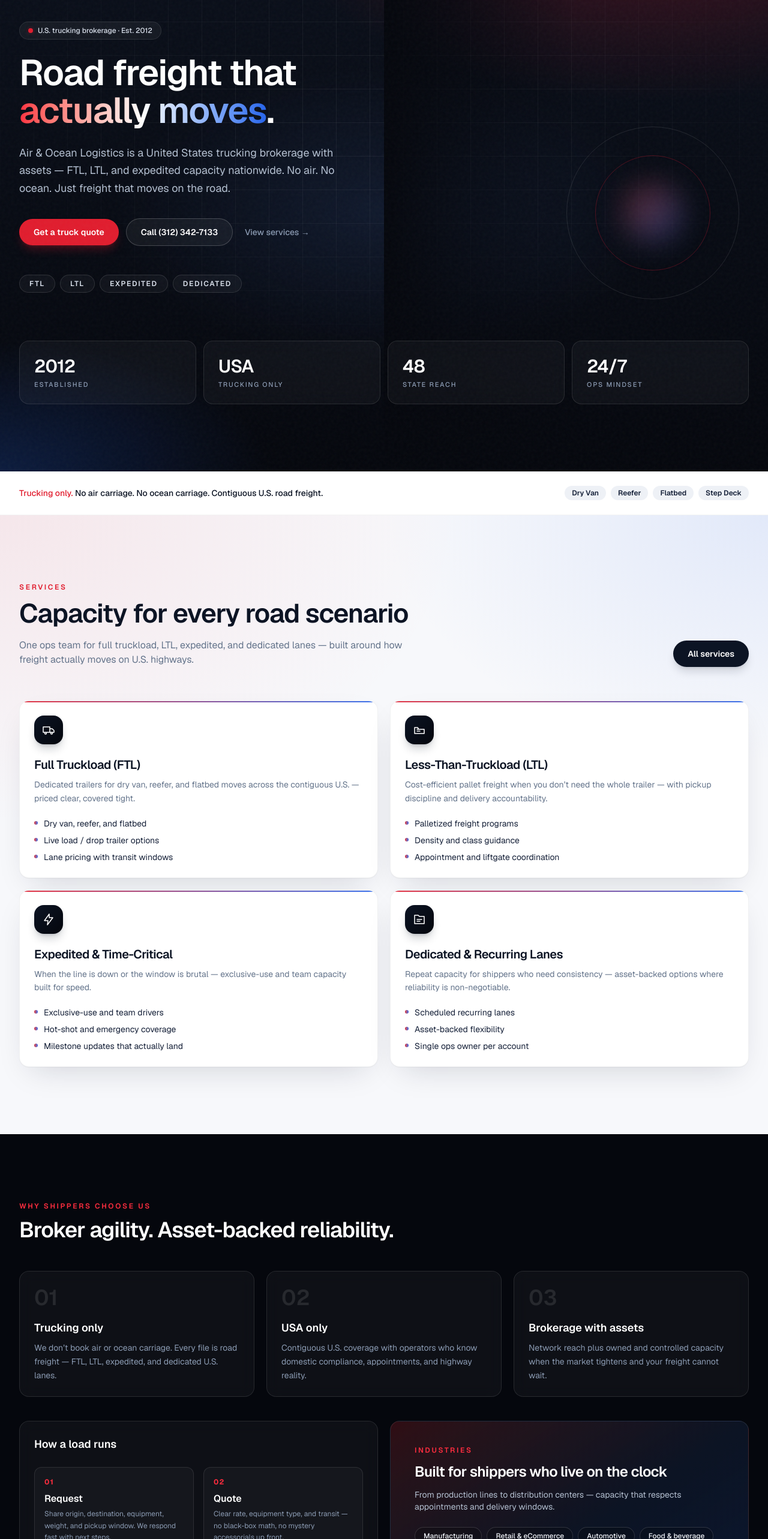
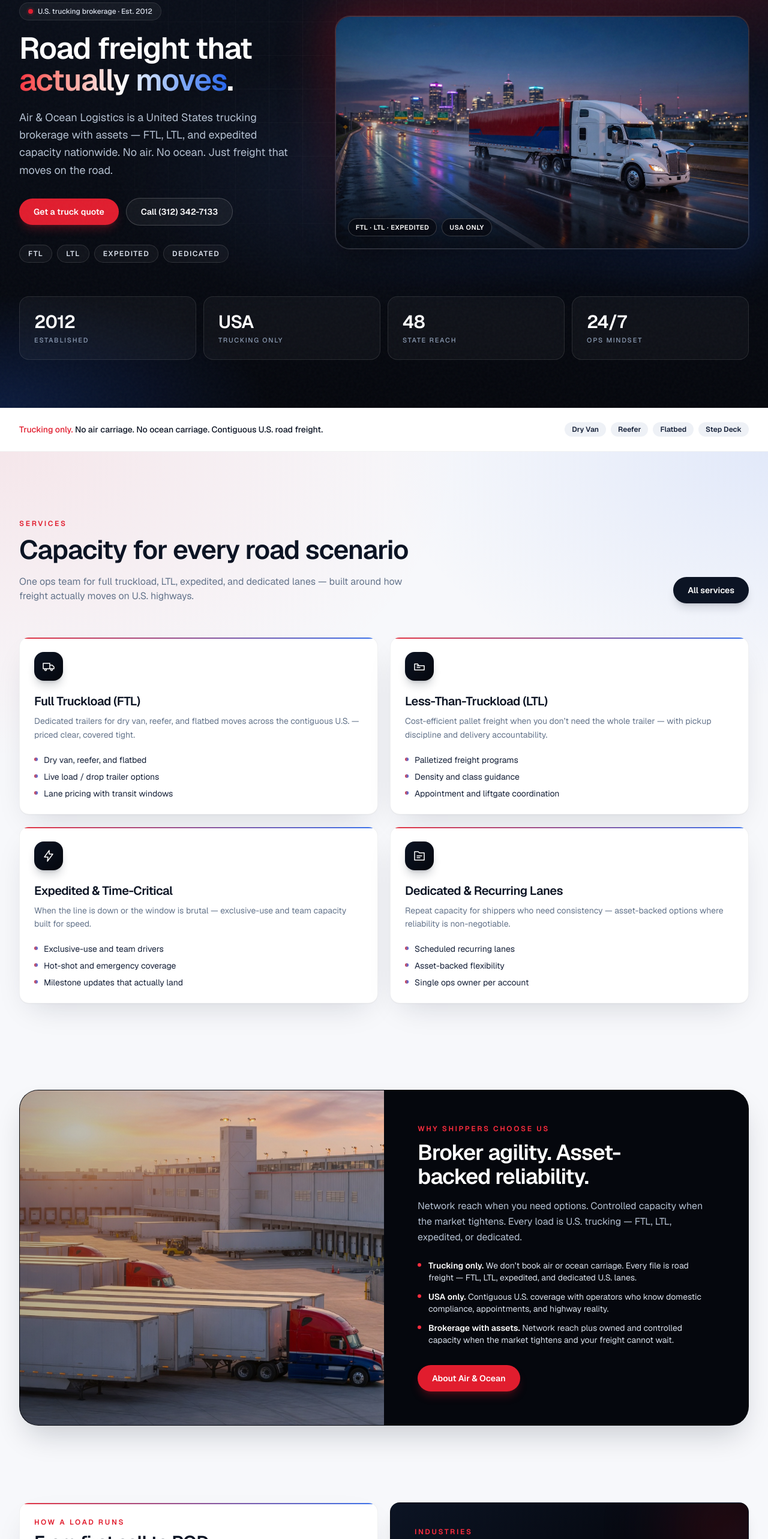
Before and after one commit to turkyildiz/AOL, a Next.js app: page / in a window 1280 px wide. Shown: the part 157-2723 px from the top of the page at 60% size. Built offline with nearby package versions, Linux system fonts and the light colour scheme.

Commit message:
Add hero and yard photography to fill the homepage.
Split hero with highway truck image, photo story band for differentiators,
and tighter layout so the main page no longer feels empty.

```diff
--- a/src/app/page.tsx
+++ b/src/app/page.tsx
@@ -1,3 +1,4 @@
+import Image from "next/image";
 import Link from "next/link";
 import { CtaBand } from "@/components/marketing/CtaBand";
 import { site } from "@/content/site";
@@ -52,19 +53,15 @@
 export default function HomePage() {
   return (
     <>
-      {/* Hero */}
-      <section className="hero-grid noise relative min-h-[88vh] overflow-hidden text-white">
-        <div className="grid-fade pointer-events-none absolute inset-0" />
-        <div className="pointer-events-none absolute inset-y-0 right-0 hidden w-1/2 lg:block">
-          <div className="absolute inset-0 bg-gradient-to-l from-transparent via-transparent to-ink" />
-          <div className="absolute right-12 top-1/2 h-72 w-72 -translate-y-1/2 rounded-full border border-white/10" />
-          <div className="absolute right-24 top-1/2 h-48 w-48 -translate-y-1/2 rounded-full border border-brand-red/30" />
-          <div className="absolute right-36 top-1/2 h-24 w-24 -translate-y-1/2 rounded-full bg-gradient-to-br from-brand-red/40 to-brand-blue/40 blur-xl" />
-        </div>
+      {/* Hero — split layout with photo */}
+      <section className="hero-grid noise relative overflow-hidden text-white">
+        <div className="grid-fade pointer-events-none absolute inset-0 opacity-50" />
 
-        <div className="container-wide section-pad relative flex min-h-[88vh] flex-col justify-center py-20 lg:py-28">
-          <div className="max-w-3xl">
-            <div className="mb-6 inline-flex items-center gap-2 rounded-full border border-white/10 bg-white/5 px-3.5 py-1.5 text-xs font-medium text-steel-200 backdrop-blur">
+        <div className="container-wide section-pad relative py-12 sm:py-16 lg:py-20">
+          <div className="grid items-center gap-10 lg:grid-cols-12 lg:gap-12">
+            {/* Copy */}
+            <div className="lg:col-span-5">
+              <div className="mb-5 inline-flex items-center gap-2 rounded-full border border-white/10 bg-white/5 px-3.5 py-1.5 text-xs font-medium text-steel-200 backdrop-blur">
                 <span className="relative flex h-2 w-2">
                   <span className="absolute inline-flex h-full w-full animate-ping rounded-full bg-brand-red opacity-60" />
                   <span className="relative inline-flex h-2 w-2 rounded-full bg-brand-red" />
@@ -72,7 +69,7 @@
                 U.S. trucking brokerage · Est. {site.since}
               </div>
 
-            <h1 className="display text-4xl sm:text-5xl lg:text-[3.75rem] lg:leading-[1.05]">
+              <h1 className="display text-4xl sm:text-5xl lg:text-[3.15rem] lg:leading-[1.06]">
                 Road freight that{" "}
                 <span className="bg-gradient-to-r from-brand-red-bright via-white to-brand-blue bg-clip-text text-transparent">
                   actually moves
@@ -80,30 +77,24 @@
                 .
               </h1>
 
-            <p className="mt-6 max-w-xl text-base leading-relaxed text-steel-300 sm:text-lg">
+              <p className="mt-5 max-w-md text-base leading-relaxed text-steel-300 sm:text-lg">
                 {site.description}
               </p>
 
-            <div className="mt-9 flex flex-col gap-3 sm:flex-row sm:items-center">
+              <div className="mt-8 flex flex-col gap-3 sm:flex-row sm:flex-wrap sm:items-center">
                 <Link href="/quote" className="btn-primary">
                   Get a truck quote
                 </Link>
                 <a href={site.contact.phoneHref} className="btn-secondary">
                   Call {site.contact.phone}
                 </a>
-              <Link
-                href="/services"
-                className="text-center text-sm font-medium text-steel-400 transition hover:text-white sm:ml-2 sm:text-left"
-              >
-                View services →
-              </Link>
               </div>
 
-            <div className="mt-12 flex flex-wrap gap-2">
+              <div className="mt-8 flex flex-wrap gap-2">
                 {site.modes.map((mode) => (
                   <span
                     key={mode}
-                  className="rounded-full border border-white/12 bg-white/[0.04] px-4 py-1.5 text-xs font-semibold uppercase tracking-[0.14em] text-steel-200"
+                    className="rounded-full border border-white/12 bg-white/[0.04] px-3.5 py-1.5 text-xs font-semibold uppercase tracking-[0.12em] text-steel-200"
                   >
                     {mode}
                   </span>
@@ -111,8 +102,40 @@
               </div>
             </div>
 
-          {/* Floating trust strip */}
-          <div className="mt-16 grid grid-cols-2 gap-3 sm:grid-cols-4 lg:mt-20">
+            {/* Hero image */}
+            <div className="lg:col-span-7">
+              <div className="relative">
+                <div className="absolute -inset-3 rounded-[1.75rem] bg-gradient-to-br from-brand-red/40 via-transparent to-brand-blue/40 blur-2xl" />
+                <div className="relative overflow-hidden rounded-[1.5rem] border border-white/15 shadow-2xl shadow-black/50 ring-1 ring-white/10">
+                  <div className="relative aspect-[16/10] w-full sm:aspect-[16/9]">
+                    <Image
+                      src="/images/hero-truck.jpg"
+                      alt="Semi-truck on a U.S. highway at dusk — Air & Ocean Logistics trucking"
+                      fill
+                      priority
+                      sizes="(max-width: 1024px) 100vw, 58vw"
+                      className="object-cover object-center"
+                    />
+                    <div className="pointer-events-none absolute inset-0 bg-gradient-to-tr from-ink/50 via-transparent to-transparent" />
+                    <div className="pointer-events-none absolute inset-x-0 bottom-0 h-1/3 bg-gradient-to-t from-ink/70 to-transparent" />
+                  </div>
+
+                  {/* Floating chips on image */}
+                  <div className="absolute bottom-4 left-4 right-4 flex flex-wrap gap-2 sm:bottom-5 sm:left-5 sm:right-auto">
+                    <span className="rounded-full border border-white/20 bg-ink/70 px-3 py-1.5 text-[11px] font-semibold uppercase tracking-wider text-white backdrop-blur-md">
+                      FTL · LTL · Expedited
+                    </span>
+                    <span className="rounded-full border border-white/20 bg-ink/70 px-3 py-1.5 text-[11px] font-semibold uppercase tracking-wider text-white backdrop-blur-md">
+                      USA only
+                    </span>
+                  </div>
+                </div>
+              </div>
+            </div>
+          </div>
+
+          {/* Stats under hero */}
+          <div className="mt-10 grid grid-cols-2 gap-3 sm:grid-cols-4 lg:mt-14">
             {site.stats.map((stat) => (
               <div key={stat.label} className="card-dark px-4 py-4 sm:px-5">
                 <div className="text-2xl font-semibold tracking-tight text-white sm:text-3xl">
@@ -168,7 +191,10 @@
 
           <div className="mt-14 grid gap-5 md:grid-cols-2">
             {site.services.map((service, i) => (
-              <article key={service.slug} className="card-glow group transition duration-300 hover:-translate-y-0.5">
+              <article
+                key={service.slug}
+                className="card-glow group transition duration-300 hover:-translate-y-0.5"
+              >
                 <div className="mb-5 flex h-12 w-12 items-center justify-center rounded-2xl bg-gradient-to-br from-navy-900 to-ink text-white shadow-lg shadow-navy-900/20">
                   {icons[serviceIconKeys[i]]}
                 </div>
@@ -190,63 +216,40 @@
         </div>
       </section>
 
-      {/* Why AOL */}
-      <section className="bg-ink section-pad py-20 text-white sm:py-28">
-        <div className="container-wide">
-          <div className="max-w-2xl">
+      {/* Photo + story band — fills visual weight */}
+      <section className="section-pad pb-4 pt-4 sm:pb-8 sm:pt-8">
+        <div className="container-wide overflow-hidden rounded-[2rem] border border-navy-900/8 bg-ink shadow-2xl shadow-navy-900/20">
+          <div className="grid lg:grid-cols-2">
+            <div className="relative min-h-[280px] sm:min-h-[360px] lg:min-h-full">
+              <Image
+                src="/images/yard-fleet.jpg"
+                alt="Trucking yard with trailers ready for dispatch"
+                fill
+                sizes="(max-width: 1024px) 100vw, 50vw"
+                className="object-cover object-center"
+              />
+              <div className="absolute inset-0 bg-gradient-to-r from-ink/20 to-transparent lg:bg-gradient-to-l lg:from-transparent lg:to-ink/30" />
+            </div>
+            <div className="flex flex-col justify-center p-8 text-white sm:p-12 lg:p-14">
               <p className="eyebrow-light">Why shippers choose us</p>
               <h2 className="display mt-3 text-3xl sm:text-4xl">
                 Broker agility. Asset-backed reliability.
               </h2>
-          </div>
-
-          <div className="mt-12 grid gap-5 lg:grid-cols-3">
-            {site.differentiators.map((item, i) => (
-              <div key={item.title} className="card-dark relative overflow-hidden">
-                <div className="mb-4 text-4xl font-semibold text-white/10">
-                  {String(i + 1).padStart(2, "0")}
-                </div>
-                <h3 className="text-lg font-semibold text-white">{item.title}</h3>
-                <p className="mt-2 text-sm leading-relaxed text-steel-400">{item.body}</p>
-              </div>
+              <p className="mt-4 text-sm leading-relaxed text-steel-300 sm:text-base">
+                Network reach when you need options. Controlled capacity when the market tightens.
+                Every load is U.S. trucking — FTL, LTL, expedited, or dedicated.
+              </p>
+              <ul className="mt-6 space-y-3">
+                {site.differentiators.map((item) => (
+                  <li key={item.title} className="flex gap-3 text-sm text-steel-200">
+                    <span className="mt-1.5 h-1.5 w-1.5 shrink-0 rounded-full bg-brand-red-bright" />
+                    <span>
+                      <strong className="font-semibold text-white">{item.title}.</strong> {item.body}
+                    </span>
+                  </li>
                 ))}
-          </div>
-
-          <div className="mt-10 grid gap-5 lg:grid-cols-2">
-            <div className="card-dark">
-              <h3 className="text-lg font-semibold">How a load runs</h3>
-              <div className="mt-6 grid gap-4 sm:grid-cols-2">
-                {site.process.map((step) => (
-                  <div key={step.step} className="rounded-xl border border-white/10 bg-white/[0.03] p-4">
-                    <div className="text-xs font-bold tracking-widest text-brand-red-bright">
-                      {step.step}
-                    </div>
-                    <div className="mt-2 font-semibold text-white">{step.title}</div>
-                    <p className="mt-1 text-xs leading-relaxed text-steel-400">{step.body}</p>
-                  </div>
-                ))}
-              </div>
-            </div>
-            <div className="relative overflow-hidden rounded-2xl border border-white/10 bg-gradient-to-br from-brand-red/20 via-navy-900 to-brand-blue/20 p-8 sm:p-10">
-              <p className="eyebrow-light">Industries</p>
-              <h3 className="mt-3 text-2xl font-semibold tracking-tight">
-                Built for shippers who live on the clock
-              </h3>
-              <p className="mt-3 text-sm text-steel-300">
-                From production lines to distribution centers — capacity that respects appointments
-                and delivery windows.
-              </p>
-              <div className="mt-6 flex flex-wrap gap-2">
-                {site.industries.map((industry) => (
-                  <span
-                    key={industry}
-                    className="rounded-full border border-white/15 bg-black/20 px-3.5 py-1.5 text-xs font-medium text-steel-100"
-                  >
-                    {industry}
-                  </span>
-                ))}
-              </div>
-              <Link href="/about" className="btn-primary mt-8">
+              </ul>
+              <Link href="/about" className="btn-primary mt-8 self-start">
                 About Air &amp; Ocean
               </Link>
             </div>
@@ -254,26 +257,59 @@
         </div>
       </section>
 
-      {/* Coverage teaser */}
-      <section className="section-pad py-20 sm:py-24">
-        <div className="container-wide card-glow flex flex-col gap-8 p-8 sm:p-12 lg:flex-row lg:items-center lg:justify-between">
-          <div className="max-w-xl">
-            <p className="eyebrow">Coverage</p>
-            <h2 className="display mt-2 text-3xl text-navy-900 sm:text-4xl">
-              Contiguous U.S. trucking network
+      {/* Process + industries */}
+      <section className="section-pad py-16 sm:py-24">
+        <div className="container-wide grid gap-5 lg:grid-cols-2">
+          <div className="card-glow p-8 sm:p-10">
+            <p className="eyebrow">How a load runs</p>
+            <h2 className="display mt-2 text-2xl text-navy-900 sm:text-3xl">
+              From first call to POD
             </h2>
-            <p className="mt-3 text-sm leading-relaxed text-steel-500 sm:text-base">
-              Cross-country lanes, regional hauls, and multi-stop routes — with equipment matched to
-              the commodity, not forced into a single product.
+            <div className="mt-8 grid gap-4 sm:grid-cols-2">
+              {site.process.map((step) => (
+                <div
+                  key={step.step}
+                  className="rounded-xl border border-navy-900/6 bg-steel-50 p-4"
+                >
+                  <div className="text-xs font-bold tracking-widest text-brand-red">{step.step}</div>
+                  <div className="mt-2 font-semibold text-navy-900">{step.title}</div>
+                  <p className="mt-1 text-xs leading-relaxed text-steel-500">{step.body}</p>
+                </div>
+              ))}
+            </div>
+          </div>
+
+          <div className="relative overflow-hidden rounded-2xl border border-navy-900/8 bg-gradient-to-br from-navy-900 via-ink to-navy-800 p-8 text-white shadow-xl sm:p-10">
+            <div className="pointer-events-none absolute -right-10 -top-10 h-40 w-40 rounded-full bg-brand-red/20 blur-3xl" />
+            <div className="pointer-events-none absolute -bottom-10 -left-10 h-40 w-40 rounded-full bg-brand-blue/20 blur-3xl" />
+            <div className="relative">
+              <p className="eyebrow-light">Industries</p>
+              <h2 className="display mt-2 text-2xl sm:text-3xl">
+                Built for shippers who live on the clock
+              </h2>
+              <p className="mt-3 text-sm text-steel-300">
+                From production lines to DCs — capacity that respects appointments and delivery
+                windows.
               </p>
+              <div className="mt-6 flex flex-wrap gap-2">
+                {site.industries.map((industry) => (
+                  <span
+                    key={industry}
+                    className="rounded-full border border-white/15 bg-white/5 px-3.5 py-1.5 text-xs font-medium text-steel-100"
+                  >
+                    {industry}
+                  </span>
+                ))}
               </div>
-          <div className="flex flex-col gap-3 sm:flex-row">
-            <Link href="/coverage" className="btn-dark">
+              <div className="mt-8 flex flex-col gap-3 sm:flex-row">
+                <Link href="/coverage" className="btn-primary">
                   View coverage
                 </Link>
-            <Link href="/quote" className="btn-ghost">
+                <Link href="/quote" className="btn-secondary">
                   Quote a lane
                 </Link>
+              </div>
+            </div>
           </div>
         </div>
       </section>
```
Also changed, not shown: public/images/hero-truck.jpg (added), public/images/yard-fleet.jpg (added). Lines whose indentation alone changed are shown as unchanged.
